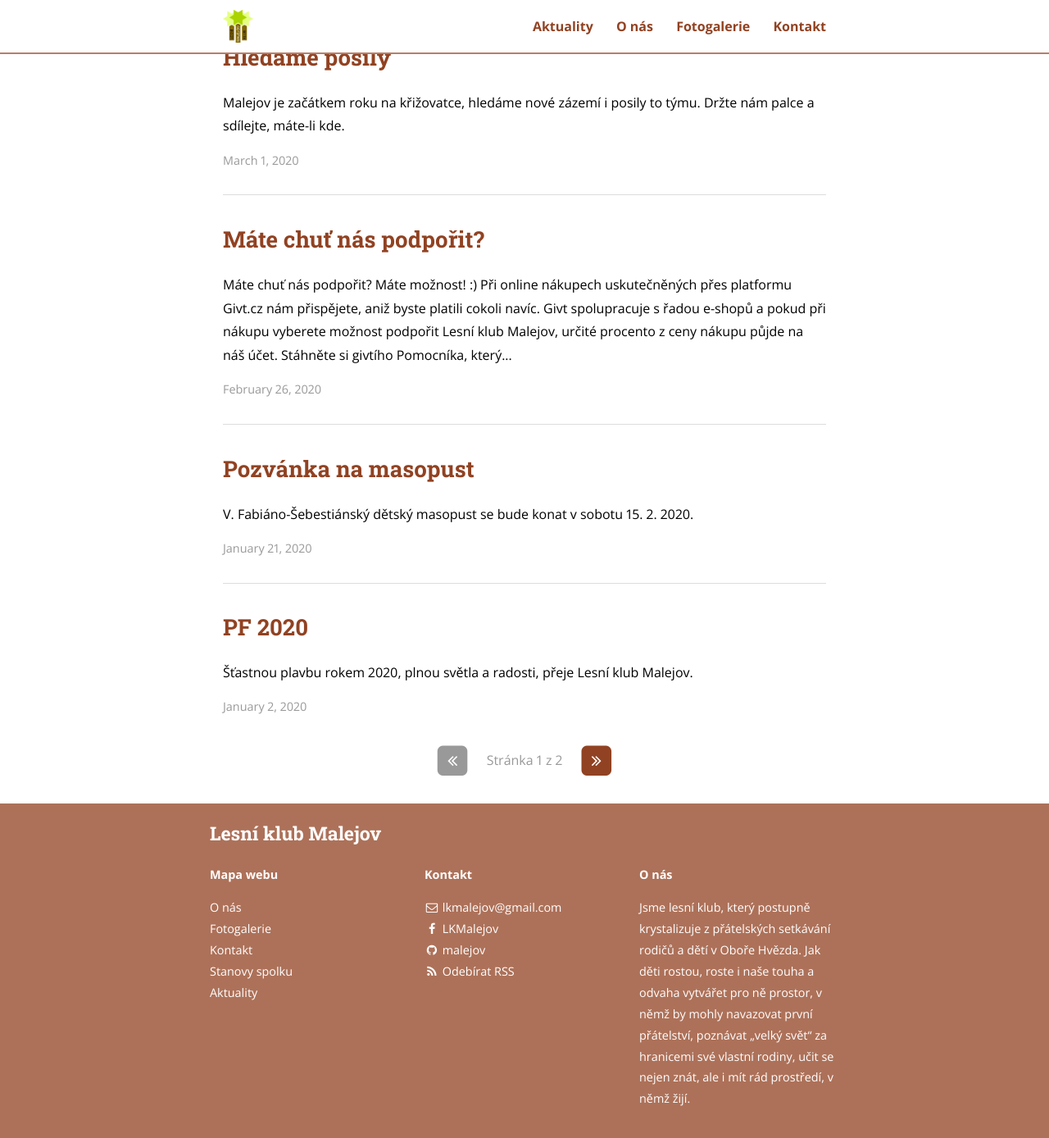
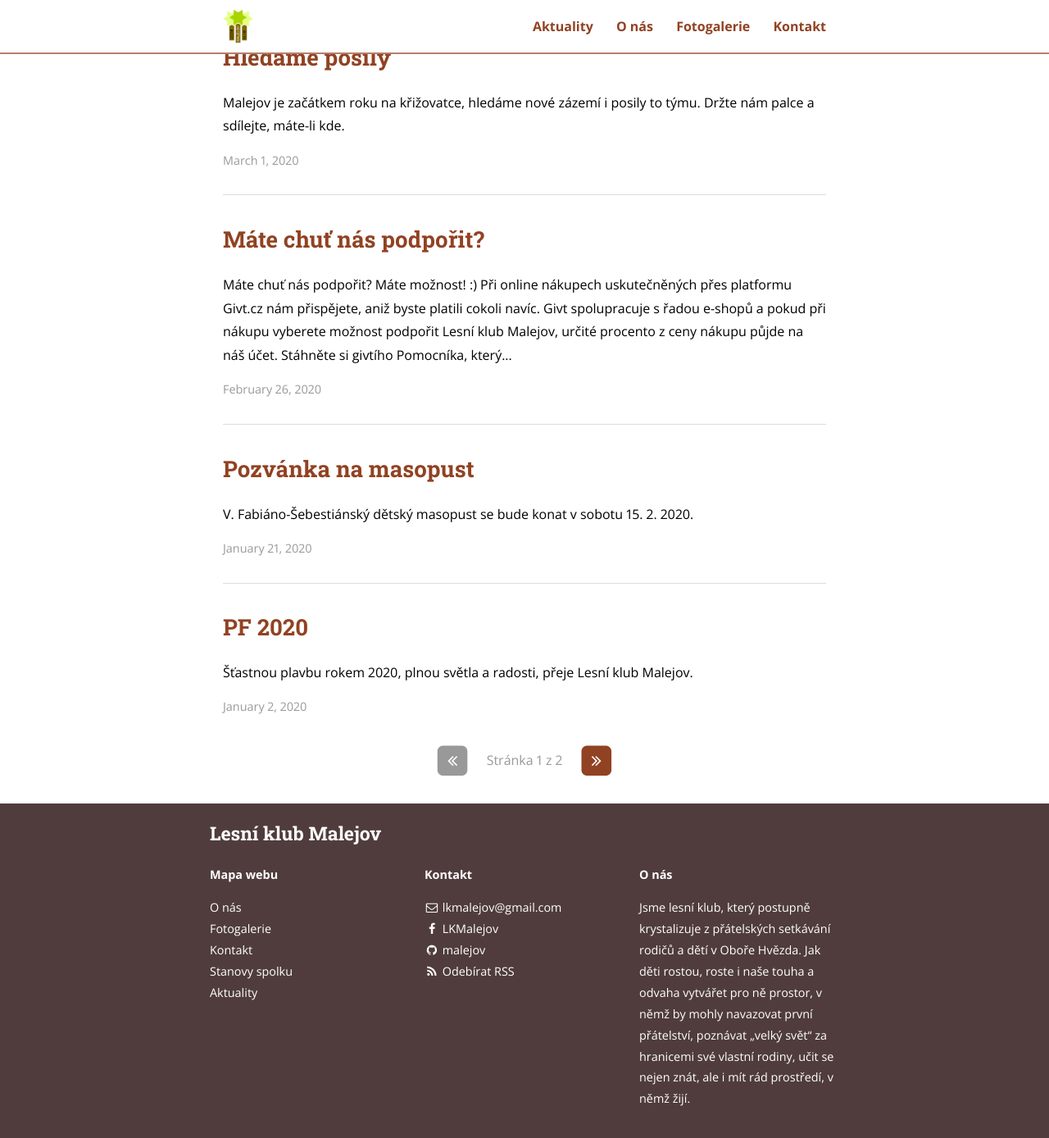
Before and after one commit to bencentra/centrarium, a Jekyll site: the page built from index.html, in a window 1280 px wide and 1400 px high, scrolled down 947 px. Shown: the top 1388 px of the window at 82% size. Built offline with Jekyll 4.4.1, drawn with Linux system fonts in a browser that asks for light colours; nearby versions of some CDN libraries; the list of posts is cut into pages by our own code.

Commit message:
Better footer color.

```diff
--- a/_sass/base/_variables.scss
+++ b/_sass/base/_variables.scss
@@ -42,7 +42,7 @@ $base-background-color: #fff;
 $base-font-color: #000;
 $action-color: #914222;
 $highlight-color: tint($action-color, 33%);
-$footer-color: tint($action-color, 25%);
+$footer-color: #503c3c;
 
 // Border
 $base-border-color: $light-gray;
```
